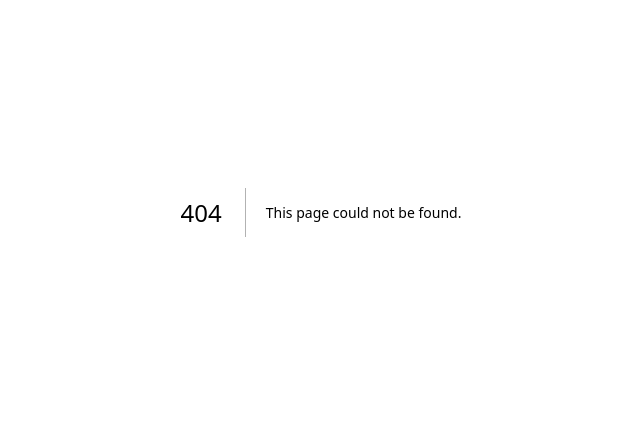
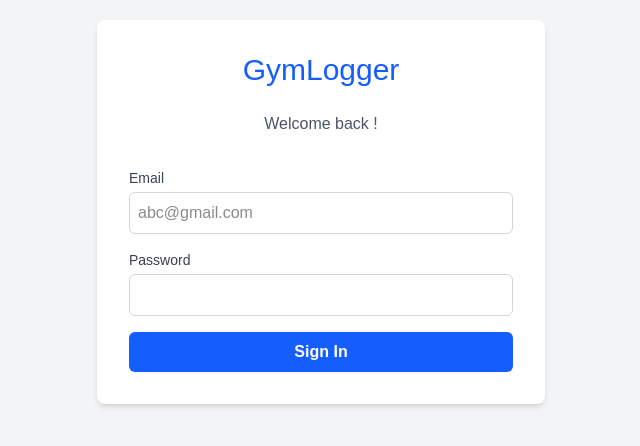
Before and after one commit to KshitijPotdar/GymLogger, a Next.js app: page /login in a window 1280 px wide. Before the commit this address had no page. Shown: the part 188-634 px from the top of the page, without its empty margins (319-959 px from the left). Built offline with nearby package versions, Linux system fonts and the light colour scheme.

Commit message:
Added basic login page

```diff
--- /dev/null
+++ b/src/app/login/page.tsx
@@ -0,0 +1,58 @@
+'use client';
+
+import React, { useState } from 'react';
+export default function LoginPage() {
+const[email, setEmail] = useState('');
+const[password,setPassword] = useState('');
+
+const handleSubmit = (e: React.FormEvent) => {
+    e.preventDefault();
+    // just logging the data for now, later connect to supabase
+    console.log('Logging in with:',{email});
+};
+
+return (
+    <div className='flex min-h-screen items-center justify-center bg-gray-100 p-4'>
+        <div className='w-full max-w-md rounded-lg bg-white p-8 shadow-md'>
+            <h1 className='mb-6 text-center text-3xl front-bold text-blue-600'>GymLogger</h1>
+            <p className='mb-8 text-center text-gray-600 font-medium'>
+                Welcome back !
+            </p>
+
+            <form onSubmit={handleSubmit} className='space-y-4'>
+                <div>
+                    <label className='block text-sm font-medium text-gray-700'>Email</label>
+                    <input
+                    type='email'
+                    value={email}
+                    onChange={(e) => setEmail(e.target.value)}
+                    className='mt-1 w-full rounded-md border border-gray-300 p-2 focus:border-blue-500 focus:ring-blue-500'
+                    placeholder='abc@gmail.com'
+                    required
+                    />
+                </div>
+
+                <div>
+                    <label className='block text-sm font-medium text-gray-700'>Password</label>
+                    <input
+                    type='password'
+                    value={password}
+                    onChange={(e) => setPassword(e.target.value)}
+                    className='mt-1 w-full rounded-md border border-gray-300 p-2 focus:border-blue-500 focus:ring-blue-500'
+                    required
+                    />
+                     </div>
+
+                    <button
+                    type='submit'
+                    className='w-full rounded-md bg-blue-600 py-2 text-white font-semibold hover:bg-blue-700 transition-colors'>
+                        Sign In
+                    </button>
+
+            </form>
+        </div>
+
+
+    </div>
+);
+}
```
Also changed, not shown: 1 other file (tests, documents, lock files or other folders).
